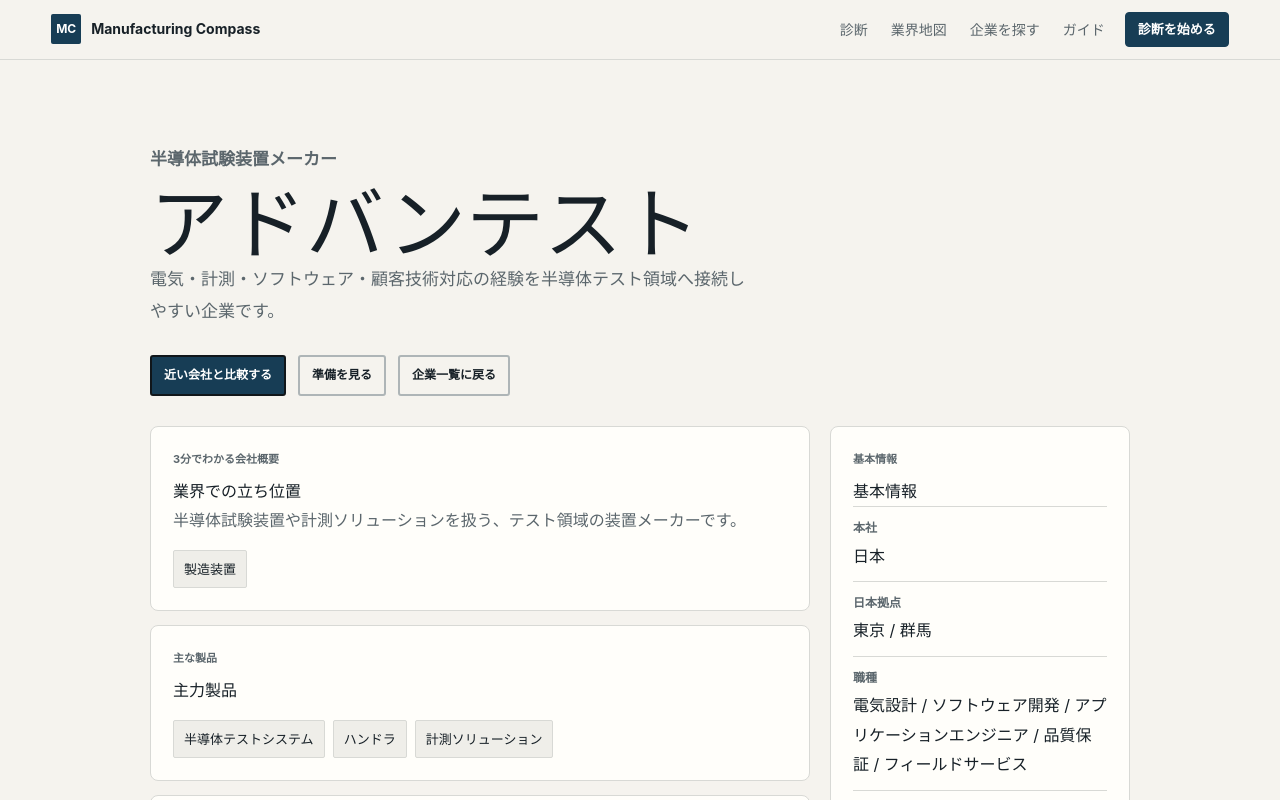
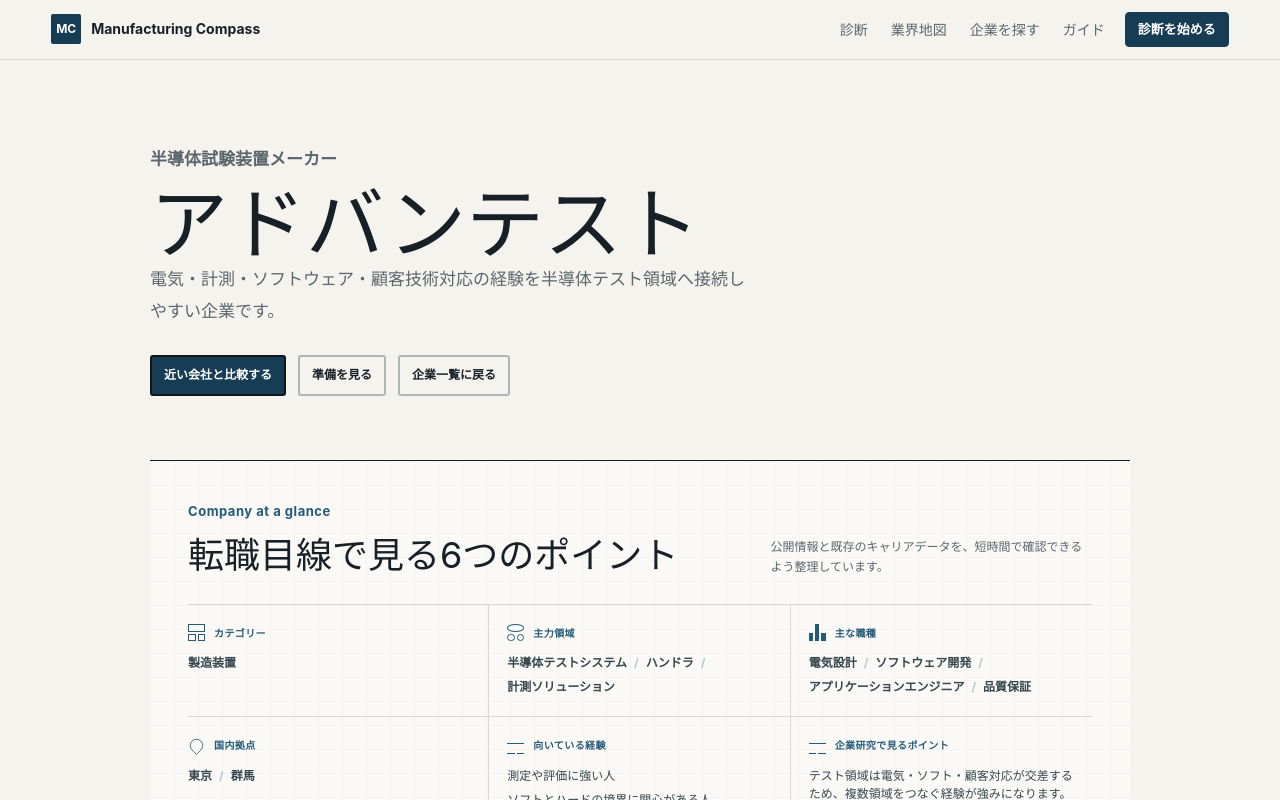
Before and after one commit to ryo0905-eng/manufacturing-compass, a Next.js app: page /companies/advantest in a window 1280 px wide. Shown: the top 800 px of the page. Built offline with nearby package versions, Linux system fonts and the light colour scheme; no server answers.

Commit message:
feat: add company career summary panel

```diff
--- a/src/app/companies/[slug]/page.tsx
+++ b/src/app/companies/[slug]/page.tsx
@@ -3,6 +3,7 @@ import type { Route } from "next";
 import Link from "next/link";
 import { notFound } from "next/navigation";
 import { AffiliateCta } from "@/components/AffiliateCta";
+import { CompanyQuickSummary } from "@/components/CompanyQuickSummary";
 import { StructuredData } from "@/components/StructuredData";
 import { companies, getCareerInfo, getCompanyBySlug, getSegmentById } from "@/data/companies";
 import { siteUrl } from "@/lib/format";
@@ -74,6 +75,12 @@ export default async function CompanyPage({ params }: CompanyPageProps) {
           </Link>
         </div>
       </section>
+
+      <CompanyQuickSummary
+        career={career}
+        company={company}
+        segmentNames={companySegments.flatMap((segment) => segment ? [segment.name] : [])}
+      />
 
       <div className="detail-layout">
         <div className="stack">
--- /dev/null
+++ b/src/components/CompanyQuickSummary.tsx
@@ -0,0 +1,73 @@
+import type { CareerInfo, Company } from "@/types/content";
+
+type CompanyQuickSummaryProps = {
+  career?: CareerInfo;
+  company: Company;
+  segmentNames: string[];
+};
+
+function SummaryIcon({ type }: { type: "category" | "focus" | "location" | "research" | "roles" | "suitable" }) {
+  return (
+    <span className={`company-quick-summary__icon company-quick-summary__icon--${type}`} aria-hidden="true">
+      <i /><i /><i />
+    </span>
+  );
+}
+
+export function CompanyQuickSummary({ career, company, segmentNames }: CompanyQuickSummaryProps) {
+  const items = [
+    {
+      key: "category" as const,
+      label: "カテゴリー",
+      values: segmentNames.length > 0 ? segmentNames : [company.businessModel],
+    },
+    {
+      key: "focus" as const,
+      label: "主力領域",
+      values: company.mainProducts.slice(0, 3),
+    },
+    {
+      key: "roles" as const,
+      label: "主な職種",
+      values: (career?.typicalRoles ?? company.jobCategories).slice(0, 4),
+    },
+    {
+      key: "location" as const,
+      label: "国内拠点",
+      values: company.locationsJapan,
+    },
+    {
+      key: "suitable" as const,
+      label: "向いている経験",
+      values: career?.suitableBackgrounds.slice(0, 2) ?? ["公開情報を確認しながら整理中です"],
+    },
+    {
+      key: "research" as const,
+      label: "企業研究で見るポイント",
+      values: [career?.notes ?? company.careerSummary],
+    },
+  ];
+
+  return (
+    <section className="company-quick-summary" aria-labelledby="company-quick-summary-title">
+      <header>
+        <div>
+          <p className="section-label">Company at a glance</p>
+          <h2 id="company-quick-summary-title">転職目線で見る6つのポイント</h2>
+        </div>
+        <p>公開情報と既存のキャリアデータを、短時間で確認できるよう整理しています。</p>
+      </header>
+      <dl>
+        {items.map((item) => (
+          <div className={`company-quick-summary__item company-quick-summary__item--${item.key}`} key={item.key}>
+            <dt><SummaryIcon type={item.key} />{item.label}</dt>
+            <dd>
+              {item.values.map((value) => <span key={value}>{value}</span>)}
+            </dd>
+          </div>
+        ))}
+      </dl>
+      <small>企業の優劣や選考難易度を示す評価ではありません。最新の募集職種・条件は公式採用情報をご確認ください。</small>
+    </section>
+  );
+}
```
Also changed, not shown: src/app/globals.css.
